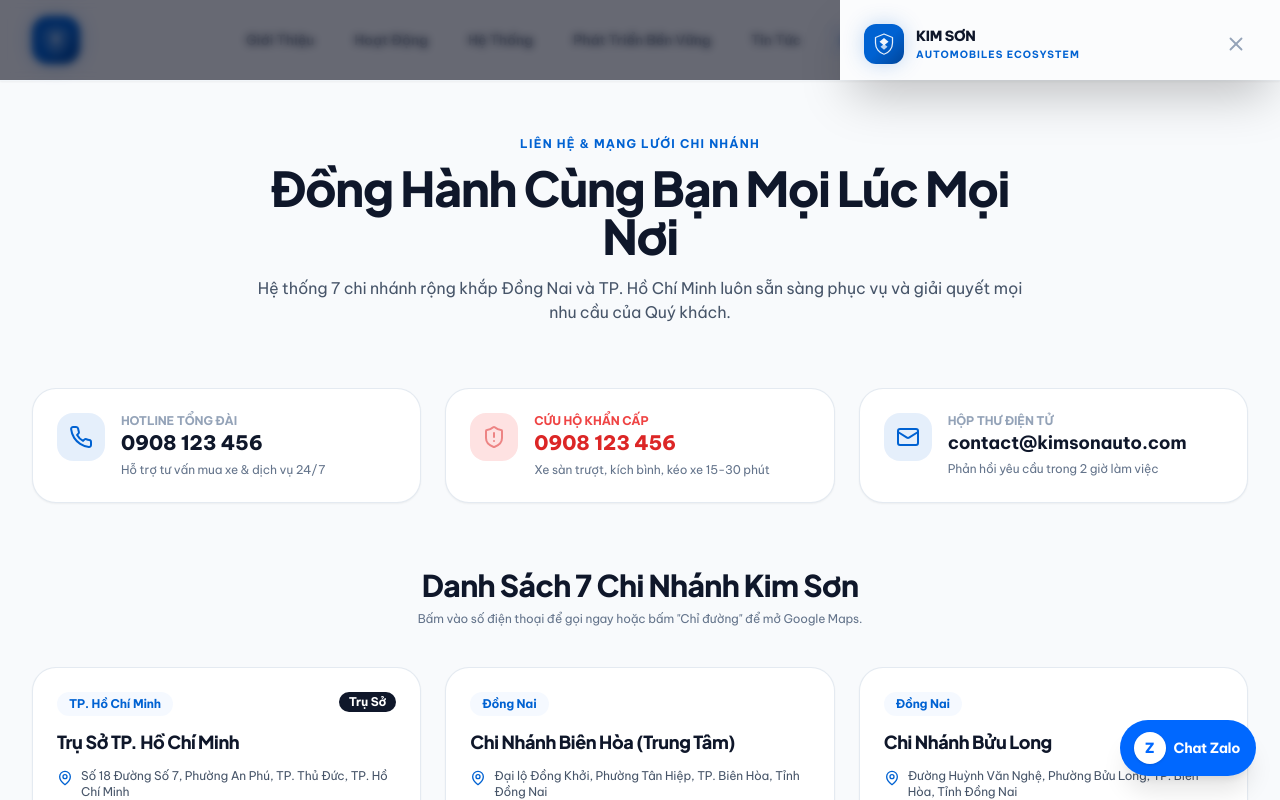
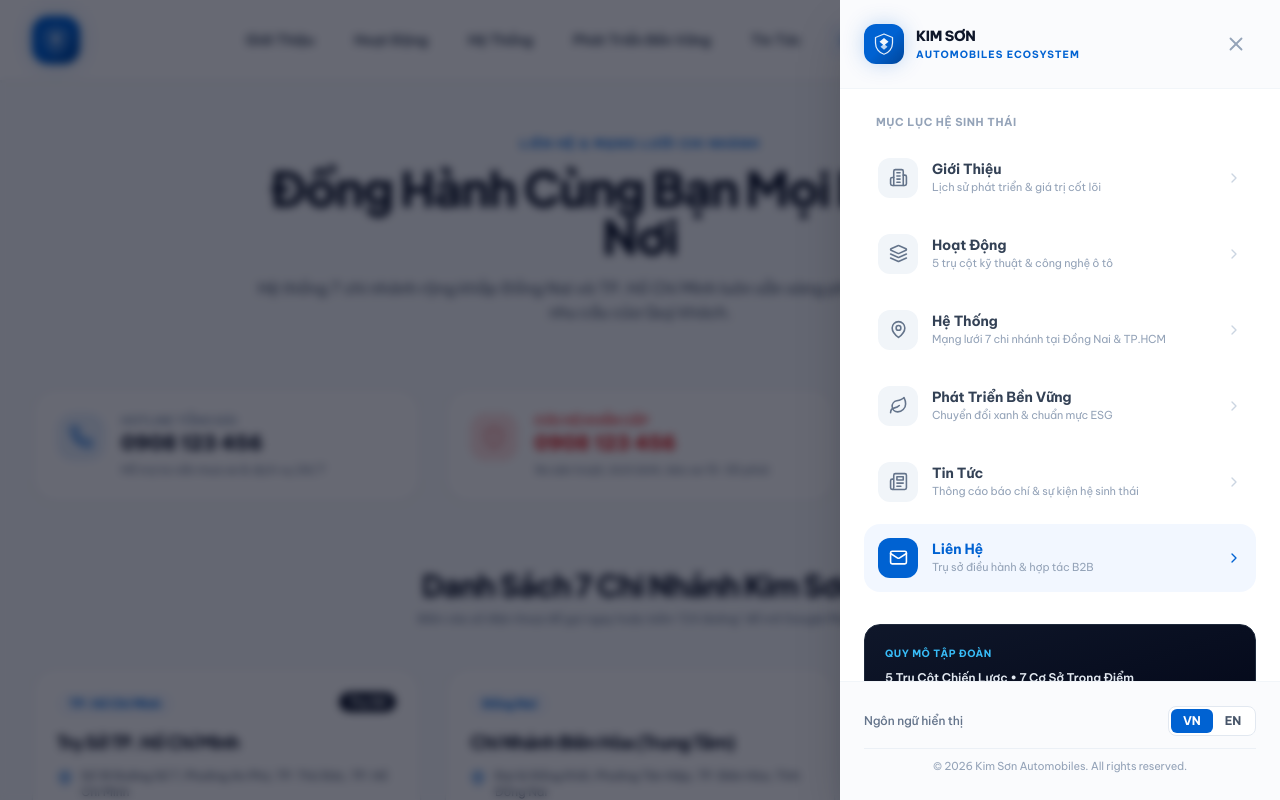
Before and after one commit to nguy3nantam/kimsonauto.com, a React (Vite) app: page /lien-he in a window 1280 px wide. Both pictures are taken after a click on the button "MENU". Shown: the top 800 px of the page. Built offline with nearby package versions, Linux system fonts and the light colour scheme.

Commit message:
fix(nav): render offcanvas drawer via React Portal into document.body to fix viewport height trapping, remove Chat Zalo permanently

```diff
--- a/src/components/common/FloatingCTA.jsx
+++ b/src/components/common/FloatingCTA.jsx
@@ -21,32 +21,19 @@
     window.scrollTo({ top: 0, behavior: 'smooth' });
   };
 
+  if (!showScrollTop) return null;
+
   return (
-    <div className="fixed bottom-6 right-6 z-40 flex flex-col items-end gap-3 pointer-events-auto">
+    <div className="fixed bottom-6 right-6 z-40 pointer-events-auto">
       {/* Scroll to Top */}
-      {showScrollTop && (
-        <button
-          onClick={scrollToTop}
-          className="w-11 h-11 rounded-full bg-slate-800 text-white flex items-center justify-center shadow-lg hover:bg-slate-700 transition-all hover:scale-110"
-          title="Lên đầu trang"
-        >
-          <ArrowUp size={18} />
-        </button>
-      )}
-
-      {/* Zalo Contact Button */}
-      <a
-        href="https://zalo.me/0908123456"
-        target="_blank"
-        rel="noopener noreferrer"
-        className="group flex items-center gap-2 bg-[#0068ff] hover:bg-[#0052cc] text-white pl-3.5 pr-4 py-3 rounded-full shadow-xl hover:shadow-2xl transition-all duration-300 hover:scale-105"
-        title="Chat Zalo Doanh Nghiệp"
+      <button
+        onClick={scrollToTop}
+        className="w-11 h-11 rounded-full bg-slate-900/90 hover:bg-primary text-white flex items-center justify-center shadow-lg transition-all duration-300 hover:scale-110 border border-slate-700/60 backdrop-blur-sm"
+        title="Lên đầu trang"
+        aria-label="Lên đầu trang"
       >
-        <div className="w-8 h-8 rounded-full bg-white text-[#0068ff] flex items-center justify-center font-extrabold text-sm shadow">
-          Z
-        </div>
-        <span className="text-xs sm:text-sm font-bold tracking-tight">Chat Zalo</span>
-      </a>
+        <ArrowUp size={18} />
+      </button>
     </div>
   );
 }
--- a/src/components/common/Navbar.jsx
+++ b/src/components/common/Navbar.jsx
@@ -1,18 +1,34 @@
 import React, { useState, useEffect } from 'react';
+import { createPortal } from 'react-dom';
 import { Link, useLocation } from 'react-router-dom';
-import { Menu, X, ChevronRight, Building2, Layers, MapPin, Leaf, Newspaper, Mail } from 'lucide-react';
+import {
+  Menu,
+  X,
+  ChevronRight,
+  Building2,
+  Layers,
+  MapPin,
+  Leaf,
+  Newspaper,
+  Mail
+} from 'lucide-react';
 
 export default function Navbar() {
   const [isOpen, setIsOpen] = useState(false);
   const [lang, setLang] = useState('VN');
+  const [mounted, setMounted] = useState(false);
   const location = useLocation();
 
-  // Danh mục menu đồng bộ chính xác: Giới Thiệu, Hoạt Động, Hệ Thống, Phát Triển Bền Vững, Tin Tức, Liên Hệ
+  useEffect(() => {
+    setMounted(true);
+  }, []);
+
+  // 6 mục menu chuẩn: Giới Thiệu, Hoạt Động, Hệ Thống, Phát Triển Bền Vững, Tin Tức, Liên Hệ
   const navLinks = [
     {
       name: 'Giới Thiệu',
       path: '/about',
-      desc: 'Lịch sử hình thành & giá trị cốt lõi',
+      desc: 'Lịch sử phát triển & giá trị cốt lõi',
       icon: Building2
     },
     {
@@ -24,25 +40,25 @@
     {
       name: 'Hệ Thống',
       path: '/mang-luoi',
-      desc: 'Mạng lưới 7 cơ sở tại TP.HCM & Đồng Nai',
+      desc: 'Mạng lưới 7 chi nhánh tại Đồng Nai & TP.HCM',
       icon: MapPin
     },
     {
       name: 'Phát Triển Bền Vững',
       path: '/phat-trien-ben-vung',
-      desc: 'Chiến lược chuyển đổi xanh & chuẩn ESG',
+      desc: 'Chuyển đổi xanh & chuẩn mực ESG',
       icon: Leaf
     },
     {
       name: 'Tin Tức',
       path: '/tin-tuc',
-      desc: 'Thông cáo báo chí & sự kiện tập đoàn',
+      desc: 'Thông cáo báo chí & sự kiện hệ sinh thái',
       icon: Newspaper
     },
     {
       name: 'Liên Hệ',
       path: '/lien-he',
-      desc: 'Trụ sở điều hành & đối tác B2B',
+      desc: 'Trụ sở điều hành & hợp tác B2B',
       icon: Mail
     },
   ];
@@ -54,12 +70,12 @@
     return false;
   };
 
-  // Đóng offcanvas khi chuyển trang
+  // Đóng drawer khi chuyển trang
   useEffect(() => {
     setIsOpen(false);
   }, [location.pathname]);
 
-  // Khóa cuộn trang khi mở offcanvas và hỗ trợ phím Escape
+  // Khóa cuộn màn hình khi drawer mở và lắng nghe phím Escape
   useEffect(() => {
     const handleKeyDown = (e) => {
       if (e.key === 'Escape') setIsOpen(false);
@@ -77,6 +93,131 @@
       window.removeEventListener('keydown', handleKeyDown);
     };
   }, [isOpen]);
+
+  const offcanvasDrawer = (
+    <div
+      className={`fixed inset-0 z-[99999] transition-all duration-300 ${
+        isOpen ? 'visible pointer-events-auto' : 'invisible pointer-events-none'
+      }`}
+    >
+      {/* 1. Backdrop mờ đen toàn trang */}
+      <div
+        className={`fixed inset-0 bg-slate-950/60 backdrop-blur-sm transition-opacity duration-300 ${
+          isOpen ? 'opacity-100' : 'opacity-0'
+        }`}
+        onClick={() => setIsOpen(false)}
+        aria-hidden="true"
+      />
+
+      {/* 2. Drawer Panel trượt từ phải sang, chiếm 100% chiều cao viewport */}
+      <div
+        className={`fixed top-0 right-0 bottom-0 w-full sm:w-[440px] max-w-full h-screen bg-white shadow-2xl flex flex-col justify-between overflow-hidden transform transition-transform duration-300 ease-in-out z-10 ${
+          isOpen ? 'translate-x-0' : 'translate-x-full'
+        }`}
+        role="dialog"
+        aria-modal="true"
+        aria-label="Menu Hệ Sinh Thái"
+      >
+        {/* Drawer Header */}
+        <div className="p-6 border-b border-slate-100 flex items-center justify-between bg-slate-50/70 shrink-0">
+          <div className="flex items-center gap-3">
+            <div className="w-10 h-10 rounded-xl bg-gradient-to-br from-primary via-primary to-primary-dark flex items-center justify-center text-white shadow-glow p-2">
+              <svg viewBox="0 0 48 48" fill="none" xmlns="http://www.w3.org/2000/svg" className="w-full h-full text-white">
+                <path d="M24 4L7 11V22C7 32.5 14.3 42.1 24 44.5C33.7 42.1 41 32.5 41 22V11L24 4Z" stroke="currentColor" strokeWidth="2.5" strokeLinecap="round" strokeLinejoin="round" className="opacity-90"/>
+                <path d="M24 12L33 19.5L24 27L15 19.5L24 12Z" fill="currentColor" className="opacity-95"/>
+                <path d="M24 24L31 29.5L24 35.5L17 29.5L24 24Z" fill="currentColor" className="opacity-75"/>
+              </svg>
+            </div>
+            <div>
+              <span className="text-sm font-black text-slate-900 tracking-tight block">KIM SƠN</span>
+              <span className="text-[10px] font-bold text-primary uppercase tracking-widest block">Automobiles Ecosystem</span>
+            </div>
+          </div>
+
+          <button
+            onClick={() => setIsOpen(false)}
+            className="w-10 h-10 rounded-full flex items-center justify-center text-slate-400 hover:text-slate-900 hover:bg-slate-200/60 transition-colors"
+            aria-label="Đóng menu"
+          >
+            <X size={22} />
+          </button>
+        </div>
+
+        {/* Drawer Body - Toàn bộ các mục đồng bộ chuẩn Header Menu */}
+        <div className="p-6 space-y-2 flex-1 overflow-y-auto">
+          <div className="text-[11px] font-bold text-slate-400 uppercase tracking-wider mb-3 px-3">
+            Mục Lục Hệ Sinh Thái
+          </div>
+
+          {navLinks.map((link) => {
+            const Icon = link.icon;
+            const active = isActive(link.path);
+            return (
+              <Link
+                key={link.path}
+                to={link.path}
+                onClick={() => setIsOpen(false)}
+                className={`group flex items-center justify-between p-3.5 rounded-2xl transition-all ${
+                  active
+                    ? 'bg-primary-subtle/80 text-primary font-bold shadow-xs'
+                    : 'text-slate-700 hover:bg-slate-50 hover:text-primary'
+                }`}
+              >
+                <div className="flex items-center gap-3.5">
+                  <div className={`w-10 h-10 rounded-xl flex items-center justify-center transition-colors shrink-0 ${
+                    active ? 'bg-primary text-white' : 'bg-slate-100 text-slate-500 group-hover:bg-primary-subtle group-hover:text-primary'
+                  }`}>
+                    <Icon size={19} />
+                  </div>
+                  <div>
+                    <div className="text-sm font-bold leading-snug">{link.name}</div>
+                    <div className="text-[11px] text-slate-400 font-normal leading-tight mt-0.5">{link.desc}</div>
+                  </div>
+                </div>
+                <ChevronRight size={16} className={`transition-transform group-hover:translate-x-1 shrink-0 ${active ? 'text-primary' : 'text-slate-300'}`} />
+              </Link>
+            );
+          })}
+
+          {/* Card giới thiệu quy mô hệ sinh thái */}
+          <div className="pt-6">
+            <div className="bg-gradient-to-br from-slate-900 to-slate-950 text-white p-5 rounded-2xl border border-slate-800 space-y-2">
+              <span className="text-[10px] font-bold text-primary-light uppercase tracking-wider block">QUY MÔ TẬP ĐOÀN</span>
+              <div className="text-xs font-semibold text-slate-200">5 Trụ Cột Chiến Lược • 7 Cơ Sở Trọng Điểm</div>
+              <p className="text-[11px] text-slate-400 leading-relaxed">
+                Định vị tổ hợp kỹ thuật và công nghiệp ô tô đa lĩnh vực hàng đầu khu vực kinh tế trọng điểm phía Nam.
+              </p>
+            </div>
+          </div>
+        </div>
+
+        {/* Drawer Footer */}
+        <div className="p-6 border-t border-slate-100 bg-slate-50/70 space-y-3 shrink-0">
+          <div className="flex items-center justify-between text-xs">
+            <span className="text-slate-500 font-medium">Ngôn ngữ hiển thị</span>
+            <div className="flex items-center bg-white border border-slate-200 p-0.5 rounded-lg text-xs font-bold text-slate-600">
+              <button
+                onClick={() => setLang('VN')}
+                className={`px-3 py-1 rounded-md transition-all ${lang === 'VN' ? 'bg-primary text-white shadow-xs' : 'text-slate-600 hover:text-slate-900'}`}
+              >
+                VN
+              </button>
+              <button
+                onClick={() => setLang('EN')}
+                className={`px-3 py-1 rounded-md transition-all ${lang === 'EN' ? 'bg-primary text-white shadow-xs' : 'text-slate-600 hover:text-slate-900'}`}
+              >
+                EN
+              </button>
+            </div>
+          </div>
+
+          <div className="text-[11px] text-slate-400 text-center pt-2 border-t border-slate-200/60">
+            © 2026 Kim Sơn Automobiles. All rights reserved.
+          </div>
+        </div>
+      </div>
+    </div>
+  );
 
   return (
     <header className="sticky top-0 z-40 bg-white/95 backdrop-blur-md border-b border-slate-100 shadow-sm">
@@ -173,126 +314,8 @@
         </div>
       </div>
 
-      {/* ======================================================== */}
-      {/* OFFCANVAS MENU DRAWER                                    */}
-      {/* ======================================================== */}
-
-      {/* 1. Lớp phủ mờ (Backdrop Blur Overlay) */}
-      <div
-        className={`fixed inset-0 bg-slate-950/60 backdrop-blur-sm z-50 transition-opacity duration-300 ${
-          isOpen ? 'opacity-100 pointer-events-auto' : 'opacity-0 pointer-events-none'
-        }`}
-        onClick={() => setIsOpen(false)}
-        aria-hidden="true"
-      />
-
-      {/* 2. Ngăn kéo trượt (Offcanvas Drawer Panel) */}
-      <div
-        className={`fixed top-0 right-0 bottom-0 w-full sm:w-[440px] max-w-full bg-white z-50 shadow-2xl flex flex-col justify-between overflow-y-auto transform transition-transform duration-300 ease-in-out ${
-          isOpen ? 'translate-x-0' : 'translate-x-full'
-        }`}
-        role="dialog"
-        aria-modal="true"
-        aria-label="Menu Hệ Sinh Thái"
-      >
-        {/* Drawer Header */}
-        <div className="p-6 border-b border-slate-100 flex items-center justify-between bg-slate-50/60">
-          <div className="flex items-center gap-3">
-            <div className="w-10 h-10 rounded-xl bg-gradient-to-br from-primary via-primary to-primary-dark flex items-center justify-center text-white shadow-glow p-2">
-              <svg viewBox="0 0 48 48" fill="none" xmlns="http://www.w3.org/2000/svg" className="w-full h-full text-white">
-                <path d="M24 4L7 11V22C7 32.5 14.3 42.1 24 44.5C33.7 42.1 41 32.5 41 22V11L24 4Z" stroke="currentColor" strokeWidth="2.5" strokeLinecap="round" strokeLinejoin="round" className="opacity-90"/>
-                <path d="M24 12L33 19.5L24 27L15 19.5L24 12Z" fill="currentColor" className="opacity-95"/>
-                <path d="M24 24L31 29.5L24 35.5L17 29.5L24 24Z" fill="currentColor" className="opacity-75"/>
-              </svg>
-            </div>
-            <div>
-              <span className="text-sm font-black text-slate-900 tracking-tight block">KIM SƠN</span>
-              <span className="text-[10px] font-bold text-primary uppercase tracking-widest block">Automobiles Ecosystem</span>
-            </div>
-          </div>
-
-          <button
-            onClick={() => setIsOpen(false)}
-            className="w-10 h-10 rounded-full flex items-center justify-center text-slate-400 hover:text-slate-900 hover:bg-slate-200/60 transition-colors"
-            aria-label="Đóng menu"
-          >
-            <X size={22} />
-          </button>
-        </div>
-
-        {/* Drawer Body - Toàn bộ các mục đồng bộ như Header Menu */}
-        <div className="p-6 space-y-2 flex-1">
-          <div className="text-[11px] font-bold text-slate-400 uppercase tracking-wider mb-3 px-3">
-            Mục Lục Hệ Sinh Thái (Chuẩn Header)
-          </div>
-
-          {navLinks.map((link) => {
-            const Icon = link.icon;
-            const active = isActive(link.path);
-            return (
-              <Link
-                key={link.path}
-                to={link.path}
-                onClick={() => setIsOpen(false)}
-                className={`group flex items-center justify-between p-3.5 rounded-2xl transition-all ${
-                  active
-                    ? 'bg-primary-subtle/80 text-primary font-bold shadow-xs'
-                    : 'text-slate-700 hover:bg-slate-50 hover:text-primary'
-                }`}
-              >
-                <div className="flex items-center gap-3.5">
-                  <div className={`w-10 h-10 rounded-xl flex items-center justify-center transition-colors shrink-0 ${
-                    active ? 'bg-primary text-white' : 'bg-slate-100 text-slate-500 group-hover:bg-primary-subtle group-hover:text-primary'
-                  }`}>
-                    <Icon size={19} />
-                  </div>
-                  <div>
-                    <div className="text-sm font-bold leading-snug">{link.name}</div>
-                    <div className="text-[11px] text-slate-400 font-normal leading-tight mt-0.5">{link.desc}</div>
-                  </div>
-                </div>
-                <ChevronRight size={16} className={`transition-transform group-hover:translate-x-1 shrink-0 ${active ? 'text-primary' : 'text-slate-300'}`} />
-              </Link>
-            );
-          })}
-
-          {/* Card giới thiệu quy mô hệ sinh thái */}
-          <div className="pt-6">
-            <div className="bg-gradient-to-br from-slate-900 to-slate-950 text-white p-5 rounded-2xl border border-slate-800 space-y-2">
-              <span className="text-[10px] font-bold text-primary-light uppercase tracking-wider block">QUY MÔ TẬP ĐOÀN</span>
-              <div className="text-xs font-semibold text-slate-200">5 Trụ Cột Chiến Lược • 7 Cơ Sở Trọng Điểm</div>
-              <p className="text-[11px] text-slate-400 leading-relaxed">
-                Định vị tổ hợp kỹ thuật và công nghiệp ô tô đa lĩnh vực hàng đầu khu vực kinh tế trọng điểm phía Nam.
-              </p>
-            </div>
-          </div>
-        </div>
-
-        {/* Drawer Footer */}
-        <div className="p-6 border-t border-slate-100 bg-slate-50/70 space-y-3">
-          <div className="flex items-center justify-between text-xs">
-            <span className="text-slate-500 font-medium">Ngôn ngữ hiển thị</span>
-            <div className="flex items-center bg-white border border-slate-200 p-0.5 rounded-lg text-xs font-bold text-slate-600">
-              <button
-                onClick={() => setLang('VN')}
-                className={`px-3 py-1 rounded-md transition-all ${lang === 'VN' ? 'bg-primary text-white shadow-xs' : 'text-slate-600 hover:text-slate-900'}`}
-              >
-                VN
-              </button>
-              <button
-                onClick={() => setLang('EN')}
-                className={`px-3 py-1 rounded-md transition-all ${lang === 'EN' ? 'bg-primary text-white shadow-xs' : 'text-slate-600 hover:text-slate-900'}`}
-              >
-                EN
-              </button>
-            </div>
-          </div>
-
-          <div className="text-[11px] text-slate-400 text-center pt-2 border-t border-slate-200/60">
-            © 2026 Kim Sơn Automobiles. All rights reserved.
-          </div>
-        </div>
-      </div>
+      {/* Render Offcanvas Drawer qua React Portal trực tiếp vào document.body để không bị chặn bởi backdrop-filter của header */}
+      {mounted && createPortal(offcanvasDrawer, document.body)}
     </header>
   );
 }
```
